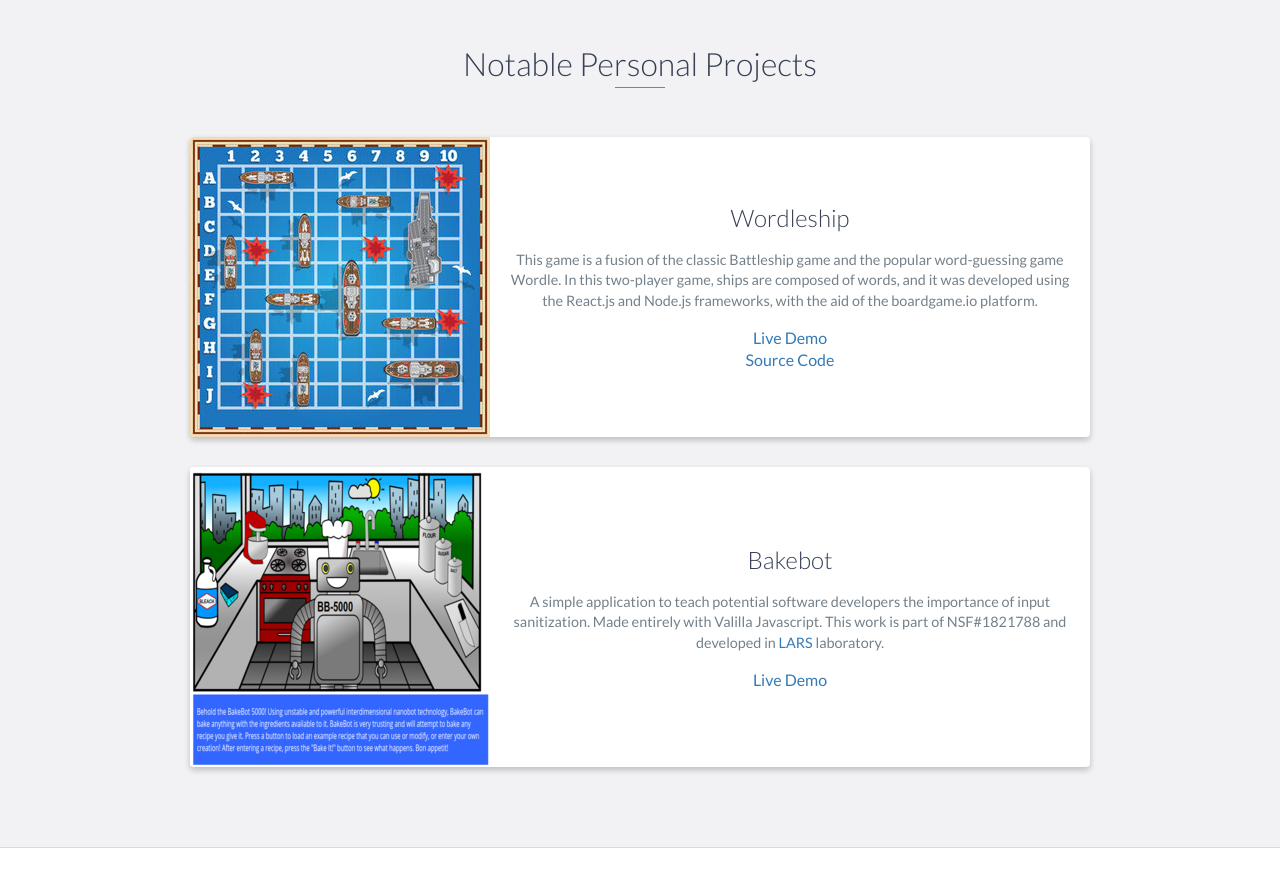
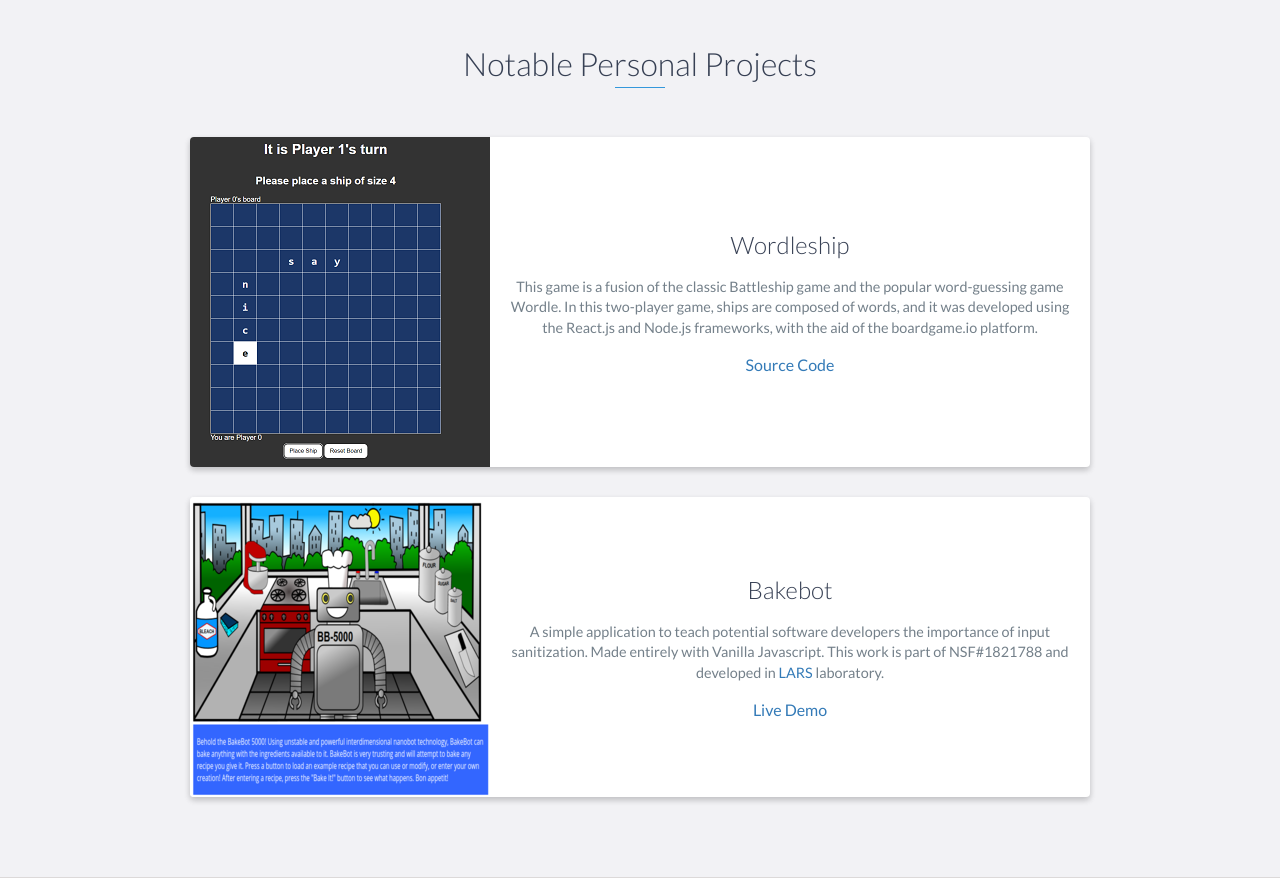
Before and after one commit to shm0007/shm0007.github.io, a plain HTML site: page index.html in a window 1280 px wide. Shown: the part 2780-3675 px from the top of the page. Drawn offline with nearby package versions, Linux system fonts and the light colour scheme.

Commit message:
change wordleship image

```diff
--- a/index.html
+++ b/index.html
@@ -6,8 +6,8 @@
     <meta http-equiv="X-UA-Compatible" content="IE=edge">
     <meta name="viewport" content="width=device-width, initial-scale=1">
     <title>Shamim Ehsan Portfolio</title>
-	<link rel="shortcut icon" href="favicon.ico" type="image/x-icon">
-	<link rel="icon" href="favicon.ico" type="image/x-icon">
+	<link rel="shortcut icon" href="images/s.png" type="image/x-icon">
+	<link rel="icon" href="images/s.png" type="image/x-icon">
     <link href="https://fonts.googleapis.com/css?family=Lato:300,400,700,900" rel="stylesheet">
     <link rel="stylesheet" href="libs/font-awesome/css/font-awesome.min.css">
     <link href="css/bootstrap.min.css" rel="stylesheet">
@@ -178,14 +178,13 @@ Roles and Responsibilities: Designed and Implemented RESTful APIs for multiple f
             <div class="row">
                 <div class="project shadow-large">
                     <div class="project-image">
-                        <img src="images/word_1.jpg" />
+                        <img src="images/word.png" />
                     </div>
                     <!-- End .project-image -->
                     <div class="project-info">
                         <h3>Wordleship</h3>
                         <p>This game is a fusion of the classic Battleship game and the popular word-guessing game Wordle. In this two-player game, ships are composed of words, and it was developed using the React.js and Node.js frameworks, with the aid of the boardgame.io platform.
                         </p>
-                        <a href="https://github.com/shm0007/wordleship">Live Demo</a><br>
                         <a href="https://github.com/shm0007/wordleship">Source Code</a>
 
                     </div>
@@ -201,7 +200,7 @@ Roles and Responsibilities: Designed and Implemented RESTful APIs for multiple f
                     <div class="project-info">
                         <h3>Bakebot</h3>
                         <p>
-                            <span>A simple application to teach potential software developers the importance of input sanitization. Made entirely with Valilla Javascript.
+                            <span>A simple application to teach potential software developers the importance of input sanitization. Made entirely with Vanilla Javascript.
                             This work is part of NSF#1821788 and developed in <a class="new" href="https://lars.d.umn.edu">LARS</a></h4> laboratory.</span>
                         </p>
                         <a href="https://pages.github.umn.edu/ehsan011/ehsan011.github.io/">Live Demo</a>
```
Also changed, not shown: images/s.png (added), images/word.png (added).
